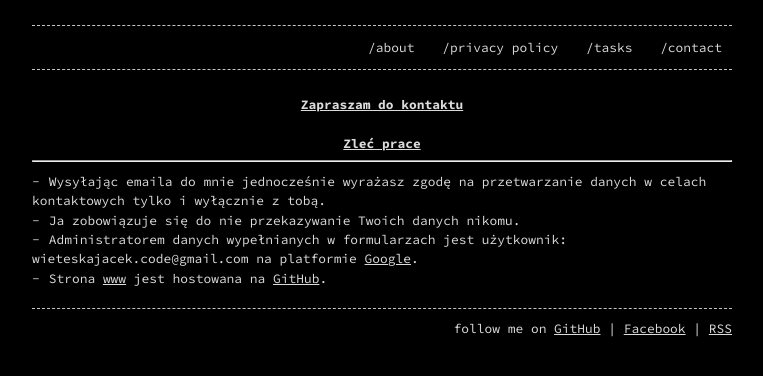
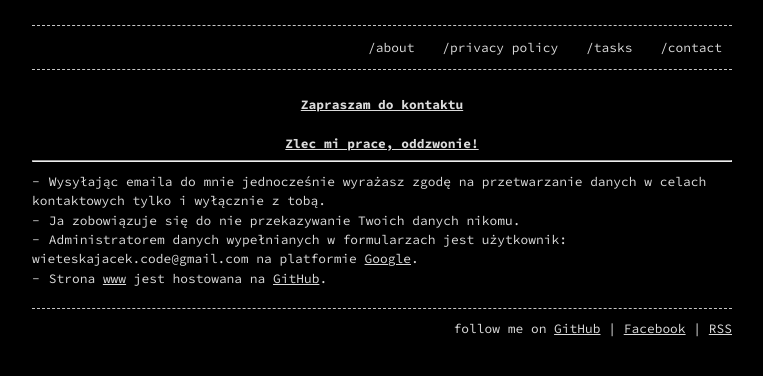
Before and after one commit to esccode/esccode.github.io, a Jekyll site: the page built from rodo.md, in a window 1280 px wide. Shown: the top 376 px of the page, without its empty margins (258-1021 px from the left). Built offline with Jekyll 4.4.1, drawn with Linux system fonts in a browser that asks for light colours.

Commit message:
Update _config.yml

```diff
--- a/_config.yml
+++ b/_config.yml
@@ -19,7 +19,7 @@ header_pages:
 - tasks.md
 - contact.md
 
-welcome: '<center><b><a href="https://keca13.github.io/contact">Zapraszam do kontaktu</a></b></center> <br> <center><b><a href="https://keca13.github.io/tasks">Zleć prace</a></b></center><hr>'
+welcome: '<center><b><a href="https://keca13.github.io/contact">Zapraszam do kontaktu</a></b></center> <br> <center><b><a href="https://keca13.github.io/tasks">Zlec mi prace, oddzwonie!</a></b></center><hr>'
 footer:  'follow me on <a href="https://github.com/keca13/">GitHub</a> | <a href="https://www.facebook.com/jacek.wieteska.184">Facebook</a> | <a href="https://keca13.github.io/feed.rss">RSS</a>'
 
 style:  dark (default) #or light
```
